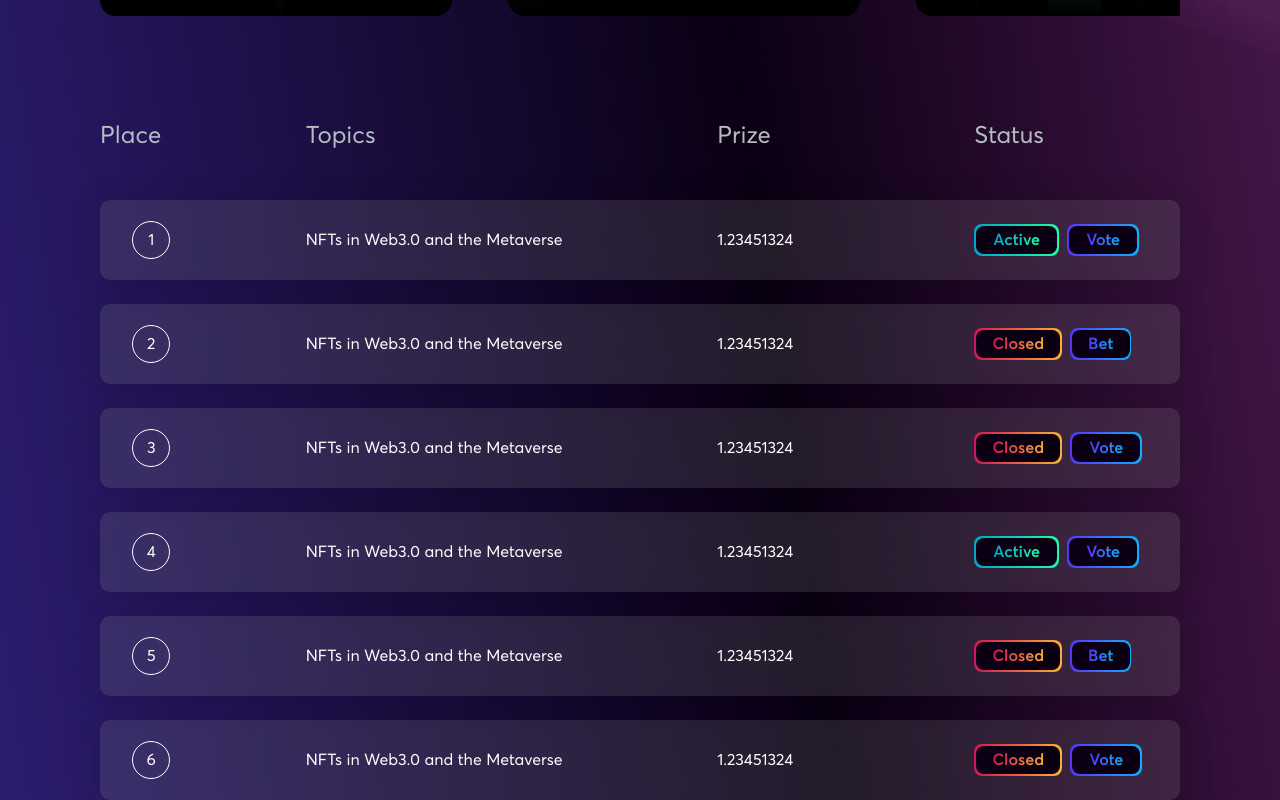
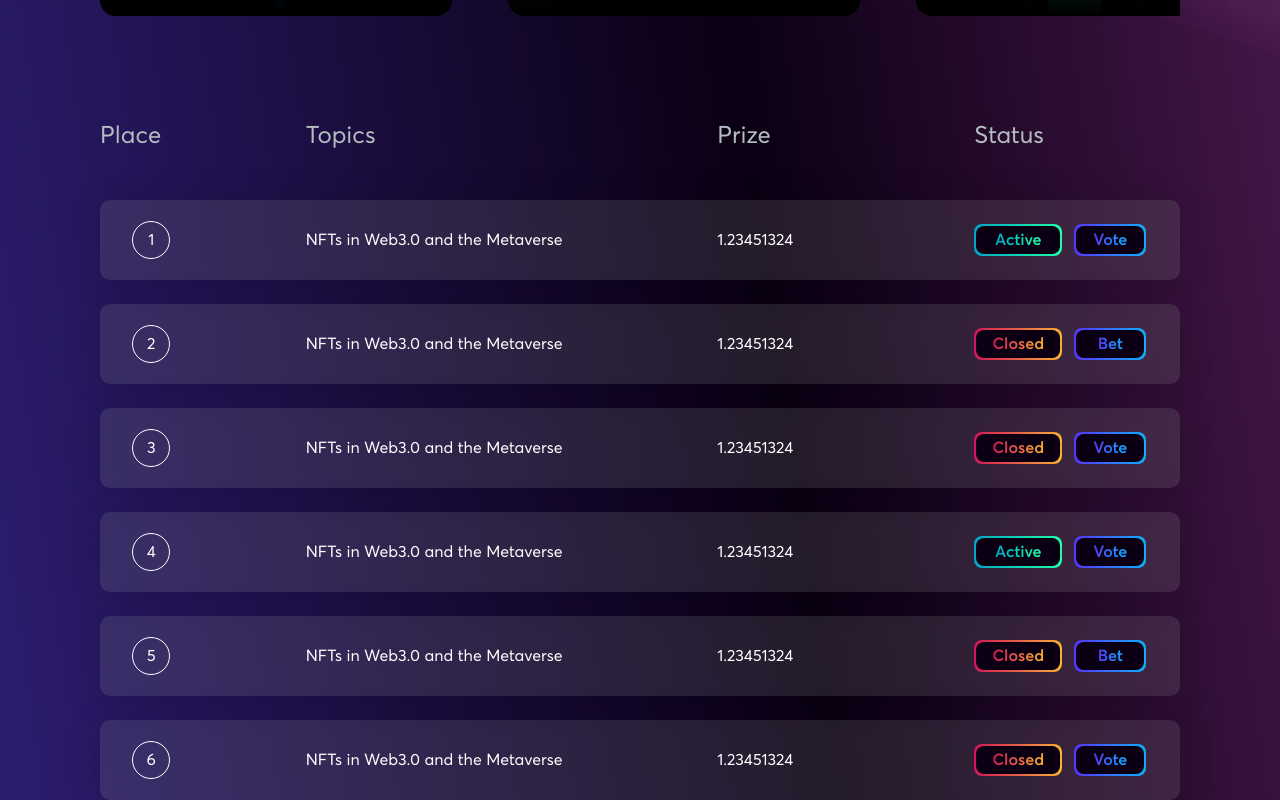
Before and after one commit to srwx/betrend-frontend, a Next.js app: page / in a window 1280 px wide. Shown: the part 1277-2077 px from the top of the page. Built offline with nearby package versions, Linux system fonts and the light colour scheme.

Commit message:
update `Status` width

```diff
--- a/src/components/Status/Status.tsx
+++ b/src/components/Status/Status.tsx
@@ -24,7 +24,7 @@ export const Bet = () => {
   return (
     <div
       className={classNames(
-        "w-[3.8rem] h-[2rem]", // base
+        "w-[4.5rem] h-[2rem]", // base
         "rounded-lg flex justify-center items-center",
         "bg-gradient-to-r from-[#5834F8] to-[#0FAEFF]"
       )}
@@ -42,7 +42,7 @@ export const Active = () => {
   return (
     <div
       className={classNames(
-        "w-[5.3rem] h-[2rem]", // base
+        "w-[5.5rem] h-[2rem]", // base
         "rounded-lg flex justify-center items-center",
         "bg-gradient-to-r from-[#00A6C7] to-[#20FDA5]"
       )}
--- a/src/components/TopicHorizontalCard/TopicHorizontalCard.tsx
+++ b/src/components/TopicHorizontalCard/TopicHorizontalCard.tsx
@@ -38,7 +38,7 @@ export const TopicHorizontalCard = ({
       </div>
       <span className="flex-[0.4]">{topic}</span>
       <span className="flex-[0.25]">{prize}</span>
-      <div className="flex-[0.2] flex gap-2">
+      <div className="flex-[0.2] flex gap-3">
         {isActive ? <Active /> : <Closed />}
         {isVote ? <Vote /> : <Bet />}
       </div>
```
